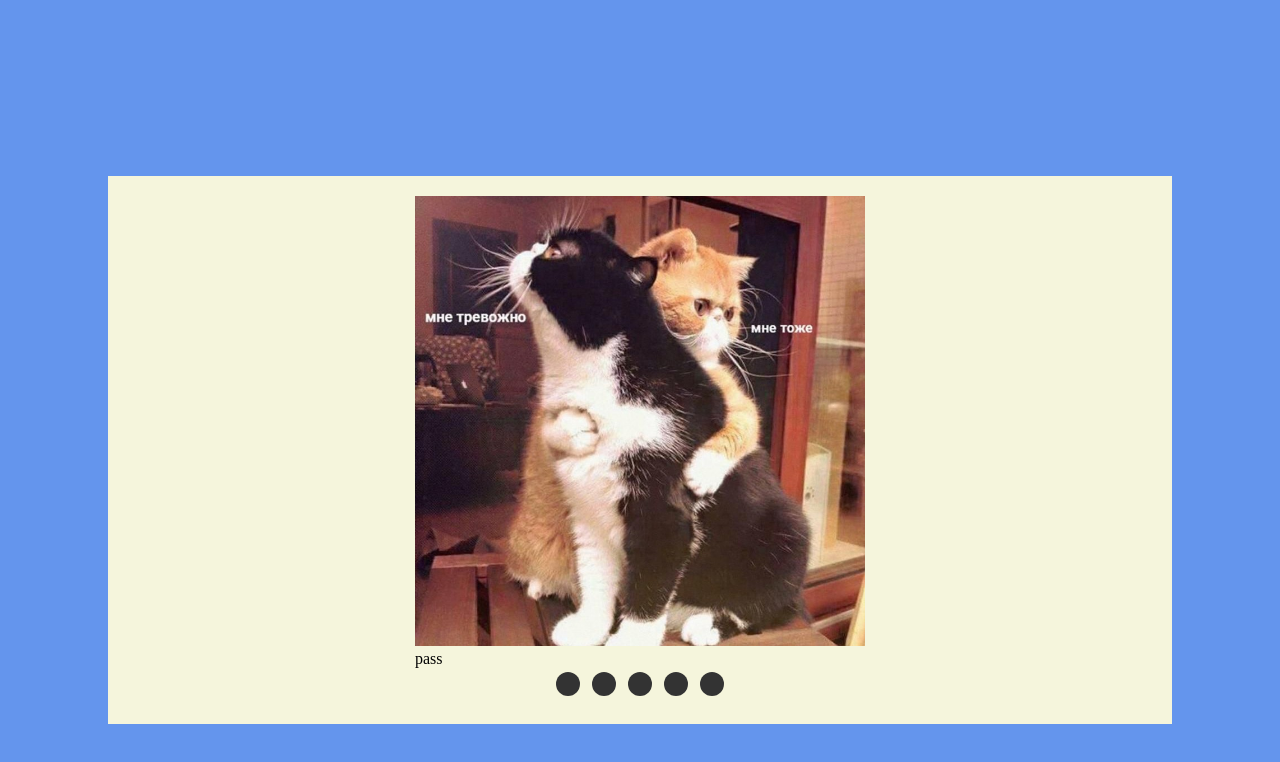
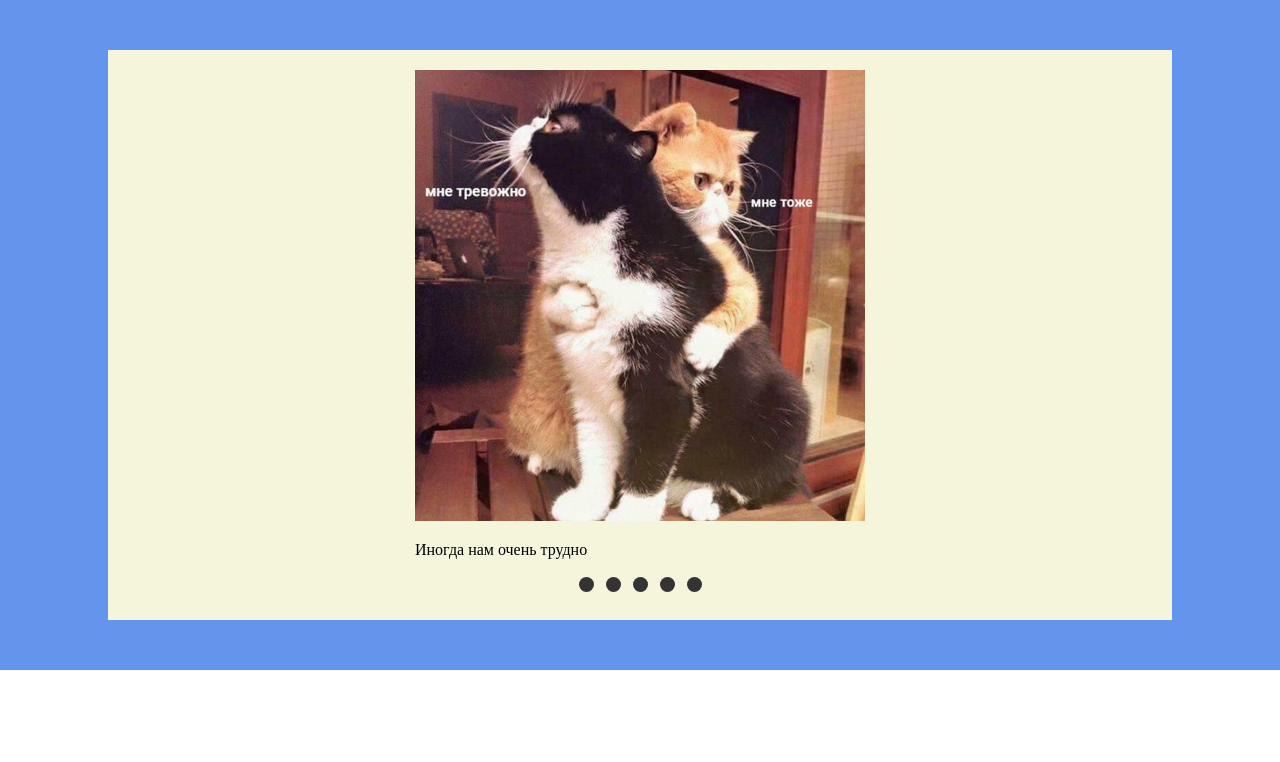
Before and after one commit to aleksandra-spirina/cssMemSlider, a plain HTML site: page cssMemSlider/index.html in a window 1280 px wide. Drawn offline with Linux system fonts and the light colour scheme.

Commit message:
refactor: save the latest working version (05/16/2022 12:48:40)

```diff
--- a/cssMemSlider/index.html
+++ b/cssMemSlider/index.html
@@ -15,28 +15,30 @@
 			<div class="slider-pages-wrapper">
 				<div class="slider-page" id="page1">
 					<img src="images/about-anxiety.jpeg" alt="about anxiety">
-					<span>pass</span>
+					<span>Иногда нам очень трудно</span>
+
 				</div>
 				<div class="slider-page" id="page2">
 					<img src="images/about-house.jpeg" alt="about house">
-					<span>pass</span>
+					<span>Порой нам хочется побыть в одиночестве</span>
 				</div>
 				<div class="slider-page" id="page3">
 					<img src="images/about-massage.jpeg" alt="about massage">
-					<span>pass</span>
+					<span>А порой - рядом с любимыми существами</span>
 				</div>
 				<div class="slider-page" id="page4">
 					<img src="images/about-support.jpeg" alt="about support">
-					<span>pass</span>
+					<span>Любимые существа способны защитить нас, когда мы сами уже устали бороться</span>
 				</div>
 				<div class="slider-page" id="page5">
 					<img src="images/about-university.jpeg" alt="about university">
-					<span>pass</span>
+					<span>И помочь найти ответы на волнующие нас вопросы... </span>
 				</div>
 			</div>
 
 			<div id="controls">
-				<ol>
+
+				<ul>
 					<li>
 						<a class="control-item" id="to-page1" href="#page1"></a>
 					</li>
@@ -52,7 +54,8 @@
 					<li>
 						<a class="control-item" id="to-page5" href="#page5"></a>
 					</li>
-				</ol>
+				</ul>
+
 			</div>
 
 		</div>
--- a/cssMemSlider/style.css
+++ b/cssMemSlider/style.css
@@ -5,8 +5,6 @@ body {
 
 .container {
 	width: 100%;
-	height: 100vh;
-
 	padding: 50px 0;
 
 	display: flex;
@@ -30,11 +28,11 @@ body {
 }
 
 .slider-pages-wrapper {
-	width: 70%;
+	width: 450px;
 	display: flex;
 	flex-direction: row;
 	flex-wrap: nowrap;
-	/* column-gap: 40px; */
+	column-gap: 40px;
 
 	overflow-x: scroll;
 	/* counter-reset: item; */
@@ -43,14 +41,16 @@ body {
 }
 
 .slider-page {
-	padding: 0 calc((100% - 450px)/2);
+	display: flex;
+	flex-direction: column;
+	row-gap: 20px;
 }
 
 .slider-page img {
 	width: 450px;
 }
 
-ol,
+ul,
 li {
 	list-style: none;
 	margin: 0;
@@ -60,12 +60,37 @@ li {
 
 .control-item {
 	display: inline-block;
-	width: 1.5rem;
-	height: 1.5rem;
+	width: 15px;
+	height: 15px;
 	background-color: #333;
 	background-clip: content-box;
 	border: 0.25rem solid transparent;
 	border-radius: 50%;
 	font-size: 0;
-	transition: transform 0.1s;
 }
+
+.control-item::selection {
+	background-color: aliceblue;
+}
+
+/* Hide scrollbar for Chrome, Safari and Opera */
+.slider-pages-wrapper::-webkit-scrollbar {
+	display: none;
+}
+
+/* Hide scrollbar for IE, Edge and Firefox */
+.slider-pages-wrapper {
+	-ms-overflow-style: none;
+	scrollbar-width: none;
+}
+
+@media (max-width: 767px) {
+
+	.slider-pages-wrapper {
+		width: 280px;
+	}
+
+	.slider-page img {
+		width: 280px;
+	}
+}
```
